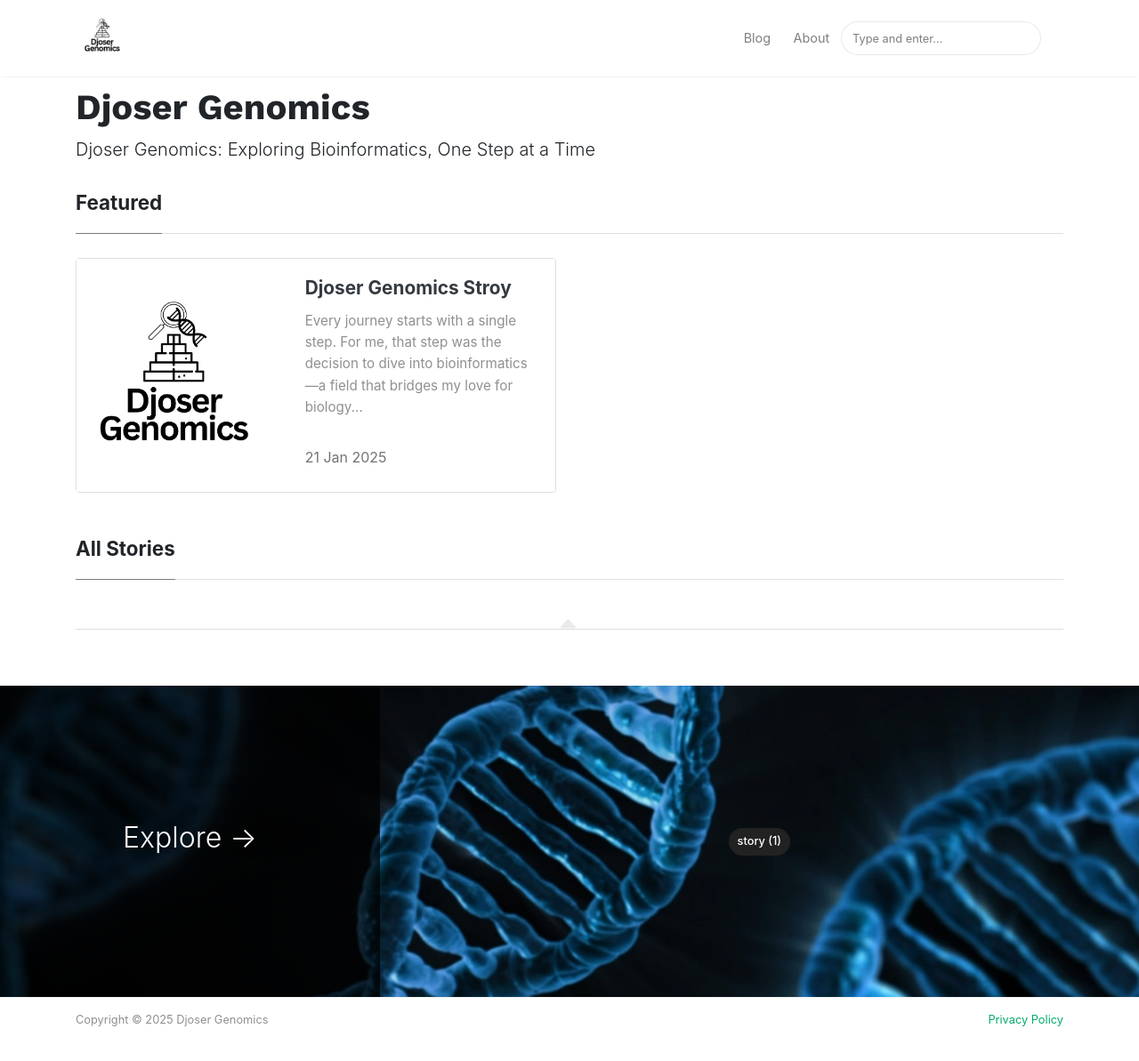
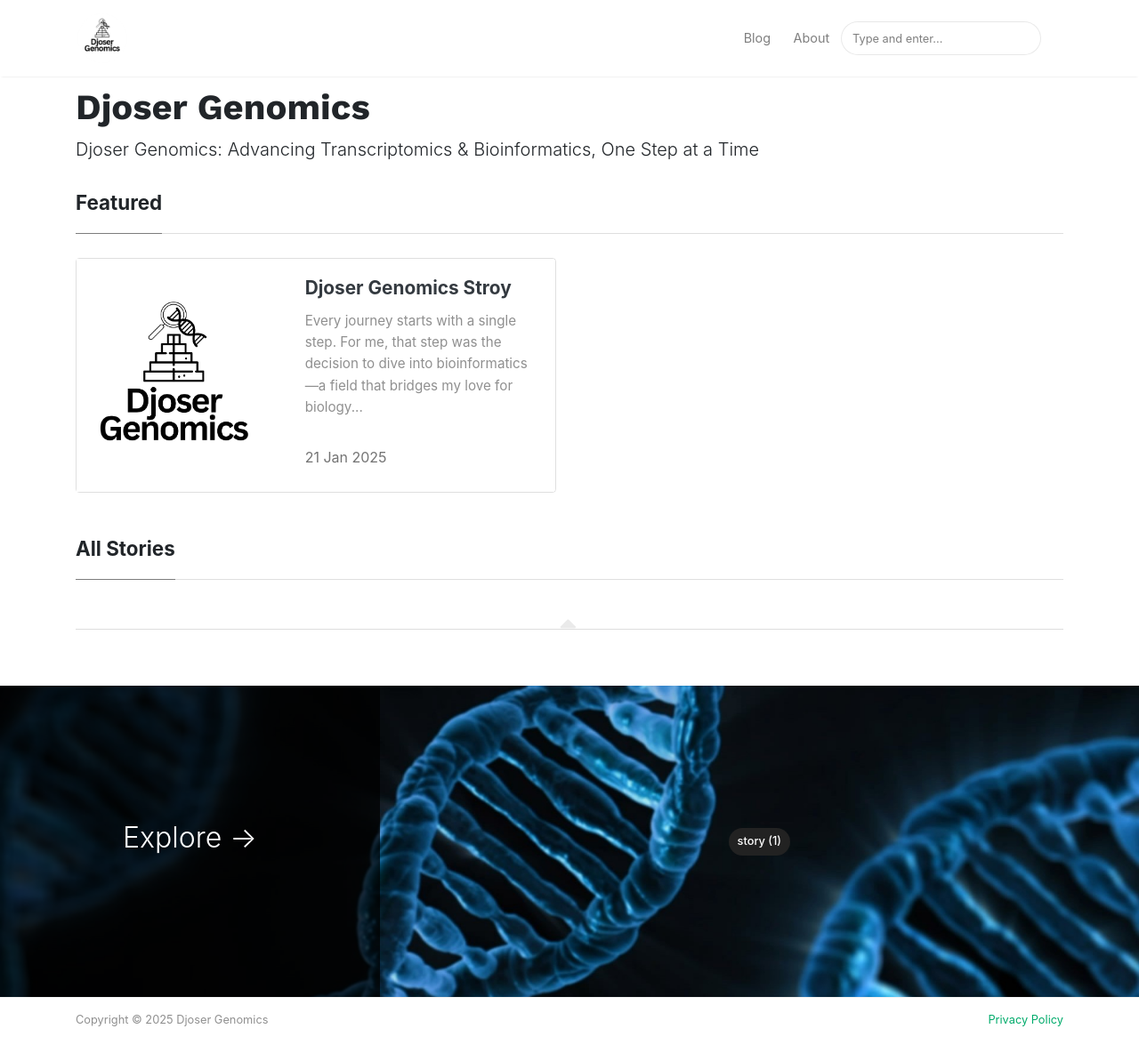
Before and after one commit to DjoserGenomics/djosergenomics.github.io, a Jekyll site: the page built from index.html, in a window 1280 px wide and 1230 px high. Shown: the top 1193 px of the window at 89% size. Built offline with Jekyll 4.4.1, drawn with Linux system fonts in a browser that asks for light colours; nearby versions of some CDN libraries; the list of posts is cut into pages by our own code; comment, search, counter and statistics services are not loaded.

Commit message:
Update _config.yml

```diff
--- a/_config.yml
+++ b/_config.yml
@@ -1,7 +1,7 @@
 # Site
 name: "Djoser Genomics"
 title: "Djoser Genomics"
-description: "Djoser Genomics: Exploring Bioinformatics, One Step at a Time"
+description: "Djoser Genomics:  Advancing Transcriptomics & Bioinformatics, One Step at a Time"
 logo: "assets/images/logo.png"
 favicon: "assets/images/logo.png"
 baseurl: ""
```
